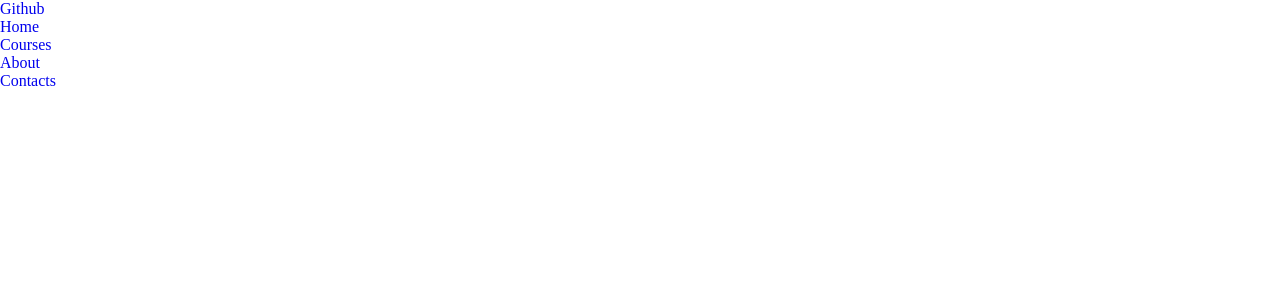
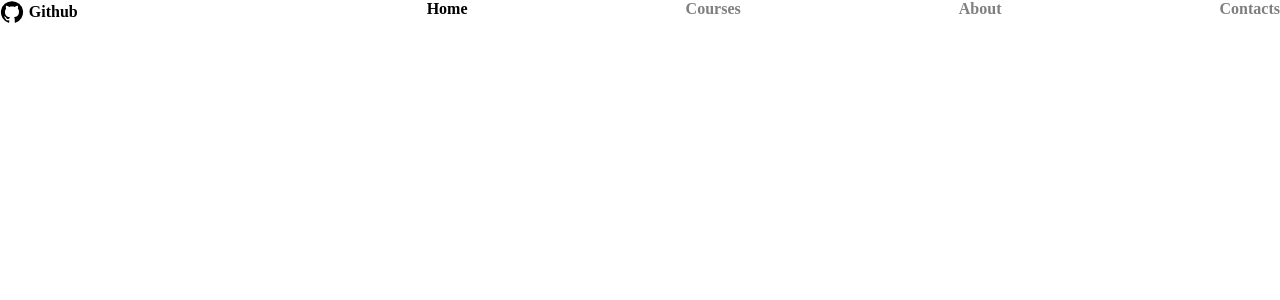
Before and after one commit to Tayomide/ITMD-441-01, a React (Create React App) app: page / in a window 1280 px wide. Shown: the top 300 px of the page. Built offline with nearby package versions, Linux system fonts and the light colour scheme.

Commit message:
Add styling for header

```diff
--- a/src/Components/Assg1Header.js
+++ b/src/Components/Assg1Header.js
@@ -1,26 +1,26 @@
 import styled from "styled-components"
-import { Link } from 'react-router-dom'
-
+import { Link, NavLink } from 'react-router-dom'
+import GitHubIcon from '@mui/icons-material/GitHub';
 
 export const Assg1Header = () => {
   return (
     <Container>
-        <nav>
-            <Link to="https://github.com/Tayomide">Github</Link>
+        <nav className="github">
+            <Link to="https://github.com/Tayomide"><GitHubIcon /> Github</Link>
         </nav>
-        <nav>
+        <nav className="page-nav">
             <ul>
                 <li>
-                    <Link to="/">Home</Link>
+                    <NavLink to="/" className={isActive => (isActive ? "selected" : "")}>Home</NavLink>
                 </li>
-                <li>
-                    <Link to="/">Courses</Link>
+                <li className="disabled">
+                    <NavLink to="/" >Courses</NavLink>
                 </li>
-                <li>
-                    <Link to="/">About</Link>
+                <li className="disabled">
+                    <NavLink to="/">About</NavLink>
                 </li>
-                <li>
-                    <Link to="/">Contacts</Link>
+                <li  className="disabled">
+                    <NavLink to="/">Contacts</NavLink>
                 </li>
             </ul>
         </nav>
@@ -28,4 +28,45 @@ export const Assg1Header = () => {
   )
 }
 
-const Container = styled.header``
+const Container = styled.header`
+    display: grid;
+    grid-template-columns: repeat(12, 1fr);
+    justify-content: space-between;
+    a{
+        color: rgba(0,0,0,0.6);
+        font-weight: bold;
+        :hover{
+            color: #000
+        }
+    }
+    .github{
+        grid-column: 0 / span 3;
+        a{
+            display: flex;
+            flex-direction: row;
+            align-items: center;
+            svg{
+                margin-right: 0.2em;
+            }
+        }
+    }
+    .page-nav{
+        grid-column: 5 / -1;
+        ul{
+            display: flex;
+            flex-direction: row;
+            justify-content: space-between;
+            .disabled{
+                cursor: not-allowed;
+                a{
+                    pointer-events: none;
+                    color: rgba(0,0,0,0.5);
+                }
+
+            }
+            a.selected{
+                color: #000;
+            }
+        }
+    }
+`
```
